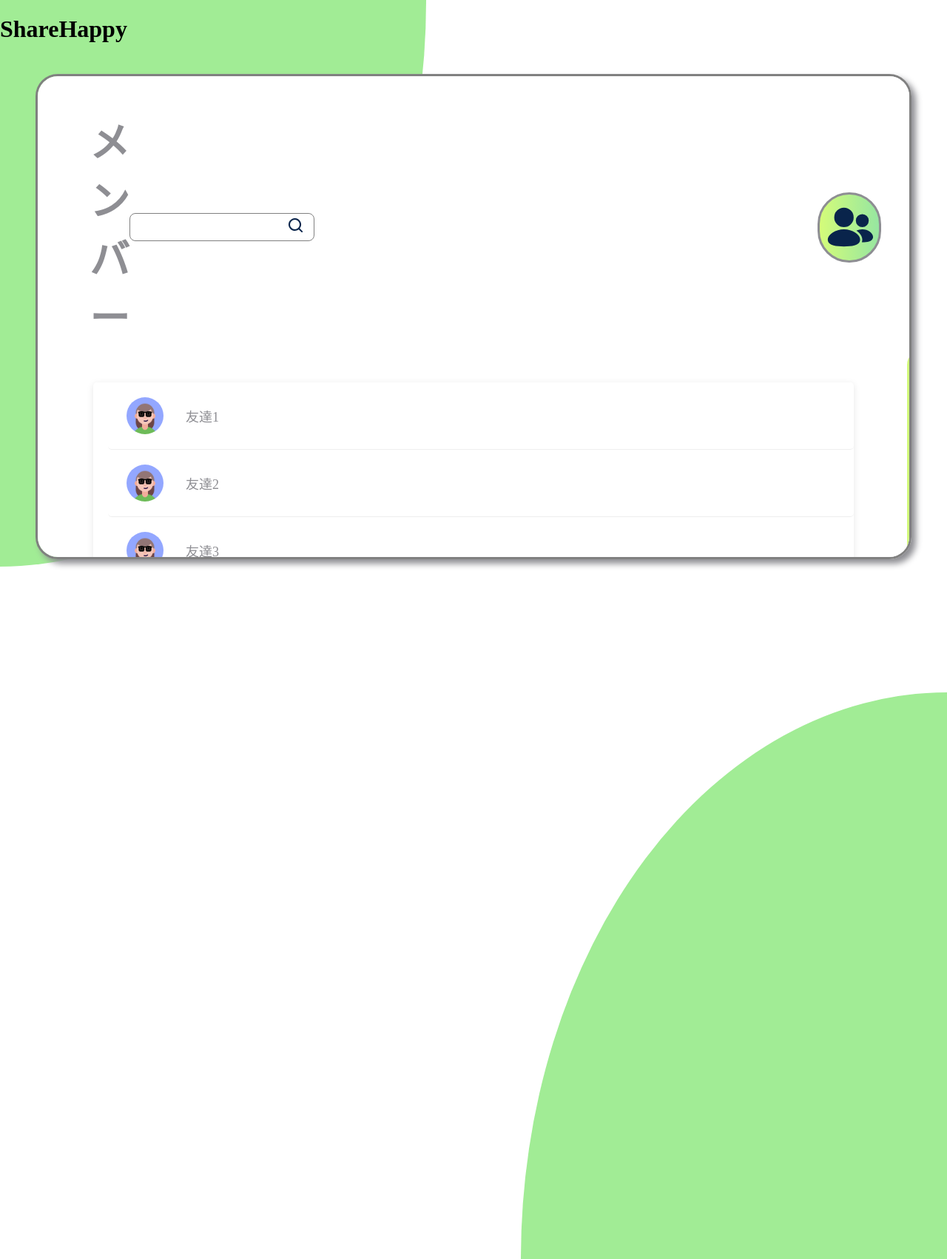
After one commit to RareTECH2024Autumn-G/teamG, a Flask app: page /addpersonal in a window 1280 px wide. The commit adds this page. Shown: the whole page at 74% size. Run offline with Flask 2, Linux system fonts and the light colour scheme.

Commit message:
主に画面6、7を追加。ログイン・サインアップ画面も少し修正

```diff
--- a/ChatApp/app.py
+++ b/ChatApp/app.py
@@ -162,6 +162,25 @@ def select_firstgroup():
 def second_group():
     return render_template('pages/large-window-pages/second-group.html')
 
+
+# MANA追記
+# add-personalページの表示(友達追加画面)
+@app.route('/addpersonal')
+def addpersonal():
+    return render_template('pages/large-window-pages/add-personal.html')
+
+# add-groupページの表示(友達追加画面・グループ作成モード)
+@app.route('/addgroup')
+def addgroup():
+    return render_template('pages/large-window-pages/add-group.html')
+
+# make-groupページの表示(グループ作成画面)
+@app.route('/makegroup')
+def makegroup():
+    return render_template('pages/large-window-pages/make-group.html')
+# MANA追記
+
+
 if __name__ == '__main__':
     # app.run(host='0.0.0.0', debug=False)
 # 2024/11/19 うっちゃん：デバッグのために仕込みdebug=Trueの時、上のprintたちがターミナルに出力される。
--- /dev/null
+++ b/ChatApp/static/css/add-group.css
@@ -0,0 +1,177 @@
+/* add-group.htmlのCSS */
+
+/* ボックス（枠） */
+.add-group-box {
+    position: relative;
+    z-index: 1;
+    border: solid gray;
+    border-radius: 30px;
+    background-color: white;
+    height: 590px;
+    padding: 30px;
+    margin: 100px 40px;
+    box-shadow: 6px 6px 8px #8E8E93;
+    overflow-y: scroll;
+}
+/* タイトル・検索バー・グループモードボタン、３つのクラス */
+.add-personal-tsg {
+    display: flex;
+    align-items: center;
+    justify-content: space-between;
+    margin-top: -20px;
+}
+/* タイトル */
+.add-personal-title {
+    position: relative;
+    z-index: 1;
+    font-size: 27px;
+    color: #8E8E93;
+    margin-left: 40px;
+}
+/* 検索バー */
+.add-personal-search {
+    position: relative;
+    z-index: 1;
+    margin-right: 680px;
+}
+/* 検索バーの虫眼鏡のアイコン */
+.add-personal-search button {
+    position: absolute;
+    right: 7px;
+    top: 10%;
+    border: none;
+    background-color: #fff;
+}
+/* 検索バーの枠 */
+.add-personal-search input {
+    width: 250px;
+    height: 38px;
+    font-size: 18px;
+    border: 1px solid gray;
+    border-radius: 8px;
+}
+/* グループモードボタン */
+.add-group-btn {
+    display: flex;
+    align-items: center;
+    justify-content: center;
+    position: relative;
+    z-index: 1;
+    width: 79px;
+    height: 79px;
+    border-radius: 50px;
+    border: solid #8E8E93;
+    background: linear-gradient(to right, #D4FC79, #96E6A1);
+    filter: brightness(50%);
+    padding: 5px;
+    margin-right: 20px;
+    color: black;
+}
+/* 友達一覧テーブル */
+.add-personal-friends {
+    margin: 15px 45px;
+    background: #fff;
+    border-radius: 5px;
+    box-shadow: 0 2px 10px rgba(0, 0, 0, 0.1);
+}
+/* 友達一覧テーブルの一行一行のリスト */
+.friend-list {
+    list-style-type: none;
+    padding: 0;
+    margin: 0;
+}
+/* 友達一覧テーブルの一行の中にあるアイテムの全体のクラス */
+.friend-item {
+    display: flex;
+    align-items: center;
+    padding: 20px;
+    border-radius: 5px;
+    border-bottom: 1px solid #eee;
+    transition: background 0.3s;
+}
+/* 友達一覧テーブルの一行にカーソルを持ってくると反応するホバー */
+.friend-item:hover {
+    background: #f0f0f0;
+}
+/* 友達一覧テーブルの左横にあるチェックボックス */
+.friend-item input {
+    position: relative;
+    width: 43px;
+    height: 43px;
+    appearance: none;
+    background-color: #fff;
+    border: solid 4px #8E8E93;
+    border-radius: 4px;
+    left: -10px;
+}
+/* チェックする前の隠れた装飾 */
+.friend-item input::before {
+    position: absolute;
+    inset: 0;
+    display: block;
+    width: 100%;
+    height: 100%;
+    content: "";
+    opacity: 0;
+    background-image: url(../img/check-icon.svg);
+    background-repeat: no-repeat;
+    background-size: contain;
+    background-color: transparent;
+}
+/* チェック後に現れるチェックボックス内の色 */
+.friend-item input:checked {
+    background: linear-gradient(to right, #D4FC79, #96E6A1);
+}
+/* チェックしたら「上２つで指定したものが現れるよ」という指定 */
+.friend-item input:checked::before {
+    opacity: 1;
+}
+/* 友達一覧テーブルの中にある「チャットする」ボタン */
+.friend-item button {
+    position: absolute;
+    margin-left: 1080px;
+    padding: 10px;
+    font-size: 18px;
+    font-weight: bold;
+    color: #8E8E93;
+    border-radius: 30px;
+    border: none;
+    background: #AEAEB2;
+}
+/* 友達一覧テーブルの中にあるプロフィールアイコン画像 */
+.profile-pic {
+    width: 50px;
+    height: 50px;
+    border-radius: 50%;
+    margin-right: 10px;
+}
+/* 友達一覧テーブルの中にある「友達1」とかユーザーの名前が表示される部分 */
+.friend-name {
+    margin-left: 20px;
+    font-size: 18px;
+    color: #8E8E93;
+}
+/* 「次へ」ボタンのクラス */
+.add-group-next-btn {
+    display: flex;
+    justify-content: center;
+    margin-top: -180px;
+    position: relative;
+    z-index: 2;
+}
+/* 「次へ」ボタンの装飾 */
+.add-group-next-btn button {
+    padding: 10px;
+    width: 175px;
+    height: 70px;
+    font-size: 30px;
+    border-radius: 8px;
+    border: solid #8E8E93;
+    background: linear-gradient(to right, #D4FC79, #96E6A1);
+    color: #fff;
+    font-weight: bold;
+    box-shadow: 2px 3px 4px #8E8E93;
+}
+.add-group-next-btn button:hover {
+    box-shadow: 0px 5px 10px #353535;
+}
--- /dev/null
+++ b/ChatApp/static/css/add-personal.css
@@ -0,0 +1,122 @@
+/* add-personal.htmlのCSS */
+
+/* ボックス（枠）*/
+.add-personal-box {
+    position: relative;
+    z-index: 1;
+    border: solid gray;
+    border-radius: 30px;
+    background-color: white;
+    height: 590px;
+    padding: 30px;
+    margin: 100px 40px;
+    box-shadow: 6px 6px 8px #8E8E93; /* 左右・上下・ぼかし・広がり・色 */
+    overflow-y: scroll;
+}
+/* タイトル・検索バー・グループモードボタン、3つのクラス */
+.add-personal-tsg {
+    display: flex;
+    align-items: center;
+    justify-content: space-between;
+    margin-top: -20px;
+}
+/* タイトル「メンバー」 */
+.add-personal-title {
+    position: relative;
+    z-index: 1;
+    font-size: 27px;
+    color: #8E8E93;
+    margin-left: 40px;
+}
+/* 検索バー */
+.add-personal-search {
+    position: relative;
+    z-index: 1;
+    margin-right: 680px;
+}
+/* 検索バー（虫眼鏡のアイコン）*/
+.add-personal-search button {
+    position: absolute;
+    right: 7px;
+    top: 10%;
+    border: none;
+    background-color: #fff;
+
+}
+/* 検索バーの枠 */
+.add-personal-search input {
+    width: 250px;
+    height: 38px;
+    font-size: 18px;
+    border: 1px solid gray;
+    border-radius: 8px;
+}
+/* グループモードボタン */
+.ap-add-group-btn {
+    display: flex;
+    align-items: center;
+    justify-content: center;
+    position: relative;
+    z-index: 1;
+    width: 79px;
+    height: 79px;
+    border-radius: 50px;
+    border: solid #8E8E93;
+    background: linear-gradient(to right, #D4FC79, #96E6A1);
+    padding: 5px;
+    margin-right: 20px;
+    color: black;
+}
+.ap-add-group-btn:hover {
+    box-shadow: 0px 5px 10px #353535;
+}
+/* 友達一覧テーブル */
+.add-personal-friends {
+    margin: 15px 45px;
+    background: #fff;
+    border-radius: 5px;
+    box-shadow: 0 2px 10px rgba(0, 0, 0, 0.1);
+}
+/* 友達一覧テーブルの一行一行のリスト */
+.friend-list {
+    list-style-type: none;
+    padding: 0;
+    margin: 0 10px;
+}
+/* 友達一覧テーブルの一行の中にあるアイテムの全体のクラス */ /*　▫︎変えました */
+.ap-friend-item {
+    display: flex;
+    align-items: center;
+    margin-left: -20px;
+    padding: 20px;
+    border-radius: 5px;
+    border-bottom: 1px solid #eee;
+}
+/* 友達一覧テーブルの中にある「チャットする」ボタン */ /*　▫︎変えました */
+.ap-friend-item button {
+    position: absolute;
+    margin-left: 1060px;
+    padding: 10px;
+    font-size: 18px;
+    font-weight: bold;
+    color: #8E8E93;
+    border-radius: 30px;
+    border: none;
+    background: linear-gradient(to right, #D4FC79, #96E6A1);
+}
+.ap-friend-item button:hover {
+    box-shadow: 0px 3px 10px #353535;
+}
+/* 友達一覧テーブルの中にあるプロフィールアイコン画像 */
+.profile-pic {
+    width: 50px;
+    height: 50px;
+    border-radius: 50%;
+    margin-left: 5px;
+}
+/* 友達一覧テーブルの中にある「友達1」とかユーザーの名前が表示される部分 */
+.friend-name {
+    margin-left: 20px;
+    font-size: 18px;
+    color: #8E8E93;
+}
--- a/ChatApp/static/css/registration.css
+++ b/ChatApp/static/css/registration.css
@@ -3,11 +3,12 @@
 .registration-box {
   border: solid #000;
   border-radius: 30px;
-  padding: 50px;
+  padding: 30px;
   margin: 80px auto;
   box-shadow: 4px 4px 6px #8e8e93;
   width: 80%;
   max-width: 1000px;
+  background-color: #fff;
 }
 .registration-main {
   display: flex;
@@ -34,6 +35,7 @@
   height: 40px;
   border: solid;
   border-radius: 10px;
+  font-size: 20px;
 }
 .login-button {
   font-size: 20px;
@@ -69,24 +71,25 @@
 .signup-box {
   border: solid #000;
   border-radius: 30px;
-  padding: 50px;
+  padding: 60px 40px;
   margin: 80px auto;
   box-shadow: 4px 4px 6px #8e8e93;
-  width: 80%;
-  max-width: 800px;
+  width: 980px;
   text-align: center;
+  background-color: #fff;
 }
 .flexbox {
   display: flex;
   flex-direction: column;
 }
 .flex-item {
-  margin-top: 80px;
+  margin-top: 30px;
 }
 
 /* この3つは性別ラジオボタンのCSS */
 .signup-radio {
-  margin-top: 70px;
+  margin-top: 35px;
+  margin-bottom: 10px;
 }
 .signup-radio p {
   display: inline-block;
@@ -112,6 +115,7 @@
   height: 35px;
   border: solid;
   border-radius: 10px;
+  font-size: 18px;
 }
 /* 所属シェアハウスのセレクトボタンのCSS */
 .flex-item select {
@@ -124,7 +128,7 @@
 .button-container {
   display: flex;
   justify-content: center;
-  margin-top: 90px;
+  margin-top: 65px;
 }
 .flexbox-button {
   font-size: 20px;
--- a/ChatApp/static/css/styles.css
+++ b/ChatApp/static/css/styles.css
@@ -5,3 +5,6 @@
 @import "base.css";
 @import "chat.css";
 @import "registration.css";
+@import "add-personal.css";
+@import "add-group.css";
+@import "make-group.css";
--- /dev/null
+++ b/ChatApp/templates/pages/large-window-pages/add-personal.html
@@ -0,0 +1,92 @@
+{% extends 'pages/large-window-pages/base.html' %}
+{% block title %}
+<title>新規チャット作成画面</title>
+{% endblock %}
+{% block body %}
+<!--ボックス（枠）-->
+<div class="add-personal-box">
+    <!--タイトル・検索バー・グループモードボタン、３つのクラス-->
+    <div class="add-personal-tsg">
+        <!--タイトル「メンバー」-->
+        <div class="add-personal-title">
+            <h1>メンバー</h1>
+        </div>
+        <!--検索バー-->
+        <div class="add-personal-search">
+            <input type="search" name="q">
+            <button><img src="../../../static/img/search-icon.svg"></button>
+        </div>
+        <!--グループ追加モードボタン--> <!-- バックエンドと相談？ <a href="add-group.html> はいらないか、、、" -->
+        <div class="ap-add-group-btn">
+            <img src="../../../static/img/group-mode-icon.svg" alt="グループモードボタン" width="70" height="70">
+        </div>
+    </div>
+    <!--友達一覧テーブル？（アカウント画像？）-->
+    <div class="add-personal-friends">
+        <ul class="ap-friend-list">
+            <li class="ap-friend-item">
+                <img src="../../../static/img/user-icon.png" alt="友達1" class="profile-pic">
+                <span class="friend-name">友達1</span>
+                <!--バックエンドと相談-->
+                <button type="button">チャットする</button>
+            </li>
+            <li class="ap-friend-item">
+                <img src="../../../static/img/user-icon.png" alt="友達2" class="profile-pic">
+                <span class="friend-name">友達2</span>
+                <button type="button">チャットする</button>
+            </li>
+            <li class="ap-friend-item">
+                <img src="../../../static/img/user-icon.png" alt="友達3" class="profile-pic">
+                <span class="friend-name">友達3</span>
+                <button type="button">チャットする</button>
+            </li>
+            <li class="ap-friend-item">
+                <img src="../../../static/img/user-icon.png" alt="友達4" class="profile-pic">
+                <span class="friend-name">友達4</span>
+                <button type="button">チャットする</button>
+            </li>
+            <li class="ap-friend-item">
+                <img src="../../../static/img/user-icon.png" alt="友達5" class="profile-pic">
+                <span class="friend-name">友達5</span>
+                <button type="button">チャットする</button>
+            </li>
+            <li class="ap-friend-item">
+                <img src="../../../static/img/user-icon.png" alt="友達6" class="profile-pic">
+                <span class="friend-name">友達6</span>
+                <button type="button">チャットする</button>
+            </li>
+            <li class="ap-friend-item">
+                <img src="../../../static/img/user-icon.png" alt="友達7" class="profile-pic">
+                <span class="friend-name">友達7</span>
+                <button type="button">チャットする</button>
+            </li>
+            <li class="ap-friend-item">
+                <img src="../../../static/img/user-icon.png" alt="友達8" class="profile-pic">
+                <span class="friend-name">友達8</span>
+                <button type="button">チャットする</button>
+            </li>
+            <li class="ap-friend-item">
+                <img src="../../../static/img/user-icon.png" alt="友達9" class="profile-pic">
+                <span class="friend-name">友達9</span>
+                <button type="button">チャットする</button>
+            </li>
+            <li class="ap-friend-item">
+                <img src="../../../static/img/user-icon.png" alt="友達10" class="profile-pic">
+                <span class="friend-name">友達10</span>
+                <button type="button">チャットする</button>
+            </li>
+            <li class="ap-friend-item">
+                <img src="../../../static/img/user-icon.png" alt="友達11" class="profile-pic">
+                <span class="friend-name">友達11</span>
+                <button type="button">チャットする</button>
+            </li>
+            <li class="ap-friend-item">
+                <img src="../../../static/img/user-icon.png" alt="友達12" class="profile-pic">
+                <span class="friend-name">友達12</span>
+                <button type="button">チャットする</button>
+            </li>
+            <!--＊さらに友達を追加-->
+        </ul>
+    </div>
+</div>
+{% endblock %}
--- a/ChatApp/templates/pages/register-pages/login.html
+++ b/ChatApp/templates/pages/register-pages/login.html
@@ -3,7 +3,7 @@
 {% endblock %} {% block body %}
 <div class="registration-box">
   <main class="registration-main">
-    <img src="../../static/img/cathouse.svg" alt="キャットハウス" />
+    <img src="../../static/img/cathouse.svg" alt="キャットハウス" width="500px" height="620px" />
     <form class="registration-form" method="post">
       <div class="registration-container">
         <h1>
```
Also changed, not shown: ChatApp/static/css/make-group.css (added, +153 -0 lines), ChatApp/templates/pages/large-window-pages/add-group.html (added, +93 -0 lines), ChatApp/templates/pages/large-window-pages/make-group.html (added, +45 -0 lines), ChatApp/static/img/check-icon.svg (added), ChatApp/static/img/edit-pencil-icon.svg (added), ChatApp/static/img/group-mode-icon.svg (added), ChatApp/static/img/home-icon.svg (added), ChatApp/static/img/mg-pic-icon.svg (added), ChatApp/static/img/search-icon.svg (added), ChatApp/static/img/setting-icon.svg (added), ChatApp/static/img/user-icon.png (added).
